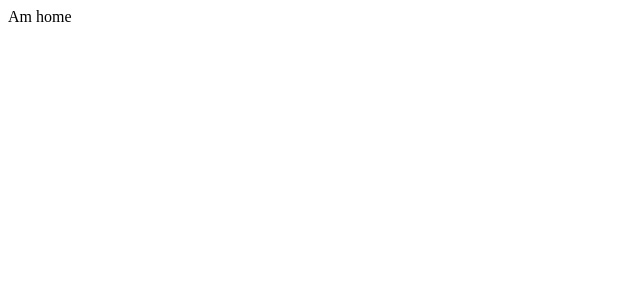
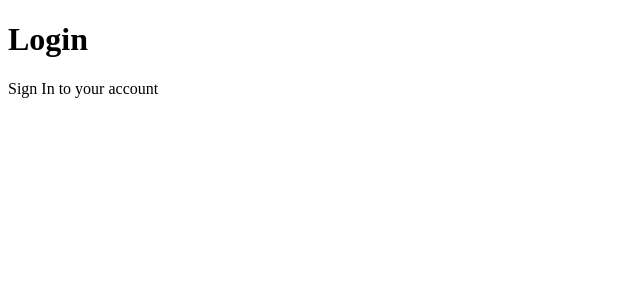
Before and after one commit to nondefyde/coderealm, a React app: page /login in a window 1280 px wide. Shown: the top 300 px of the page, without its empty margins (0-640 px from the left). Built offline with nearby package versions, Linux system fonts and the light colour scheme.

Commit message:
updated router with exact attribute

```diff
--- a/package.json
+++ b/package.json
@@ -26,6 +26,7 @@
 		"prop-types": "^15.6.2",
 		"react": "^16.7.0",
 		"react-dom": "^16.7.0",
+		"react-loadable": "^5.5.0",
 		"react-redux": "^6.0.0",
 		"react-router": "^4.3.1",
 		"react-router-dom": "^4.3.1",
--- a/src/containers/App.jsx
+++ b/src/containers/App.jsx
@@ -13,9 +13,9 @@ export default class App extends Component {
 			<Fragment>
 				<ConnectedRouter history={history}>
 					<Switch>
-						<Route path="/" name="Home" component={HomeComponent}/>
-						<Route path="/login" name="Login" component={LoginComponent}/>
-						<Route path="/register" name="Register" component={RegisterComponent}/>
+						<Route exact path="/" name="Home" component={HomeComponent}/>
+						<Route exact path="/login" name="Login" component={LoginComponent}/>
+						<Route exact path="/register" name="Register" component={RegisterComponent}/>
 					</Switch>
 				</ConnectedRouter>
 			</Fragment>
```
Also changed, not shown: 1 other file (tests, documents, lock files or other folders).
